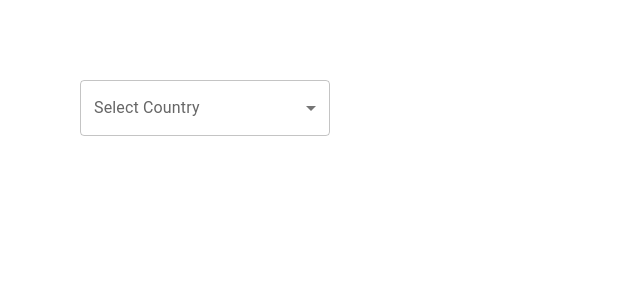
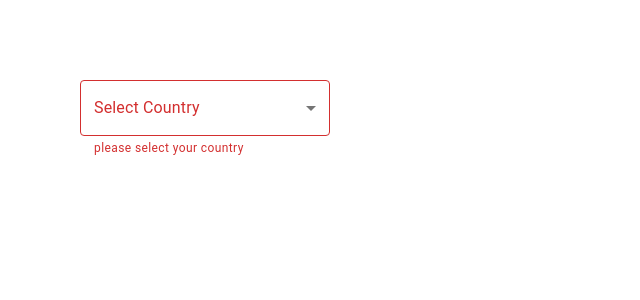
Before and after one commit to akdemirsafak/ReactAndMui, a React (Create React App) app: page / in a window 1280 px wide. Shown: the top 300 px of the page, without its empty margins (0-640 px from the left). Built offline with nearby package versions, Linux system fonts and the light colour scheme.

Commit message:
Select completed with multiSelect props

```diff
--- a/src/components/MuiSelect.tsx
+++ b/src/components/MuiSelect.tsx
@@ -2,10 +2,11 @@ import { Stack,Box, TextField, MenuItem } from "@mui/material"
 import React,{useState} from "react"
 
 export const MuiSelect =()=>{
-    const [country,setCountry] = useState('')
-    console.log({country})
+    const [countries,setCountries] = useState<string[]>([])
+    console.log({countries})
     const handleChange=(event:React.ChangeEvent<HTMLInputElement>)=>{
-        setCountry(event.target.value as string)
+        const value=event.target.value
+        setCountries(typeof value=== 'string' ? value.split(','):value)
     }
     return(
         <Box width='250px'>
@@ -13,8 +14,14 @@ export const MuiSelect =()=>{
             fullWidth
             label="Select Country"
             select
-            value={country}
+            value={countries}
             onChange={handleChange}
+            SelectProps={{
+                multiple:true
+            }}
+            helperText='please select your country'
+            color="secondary"
+            error
         >
             <MenuItem value='tr'>Turkey</MenuItem>
             <MenuItem value='de'>Germany</MenuItem>
```
